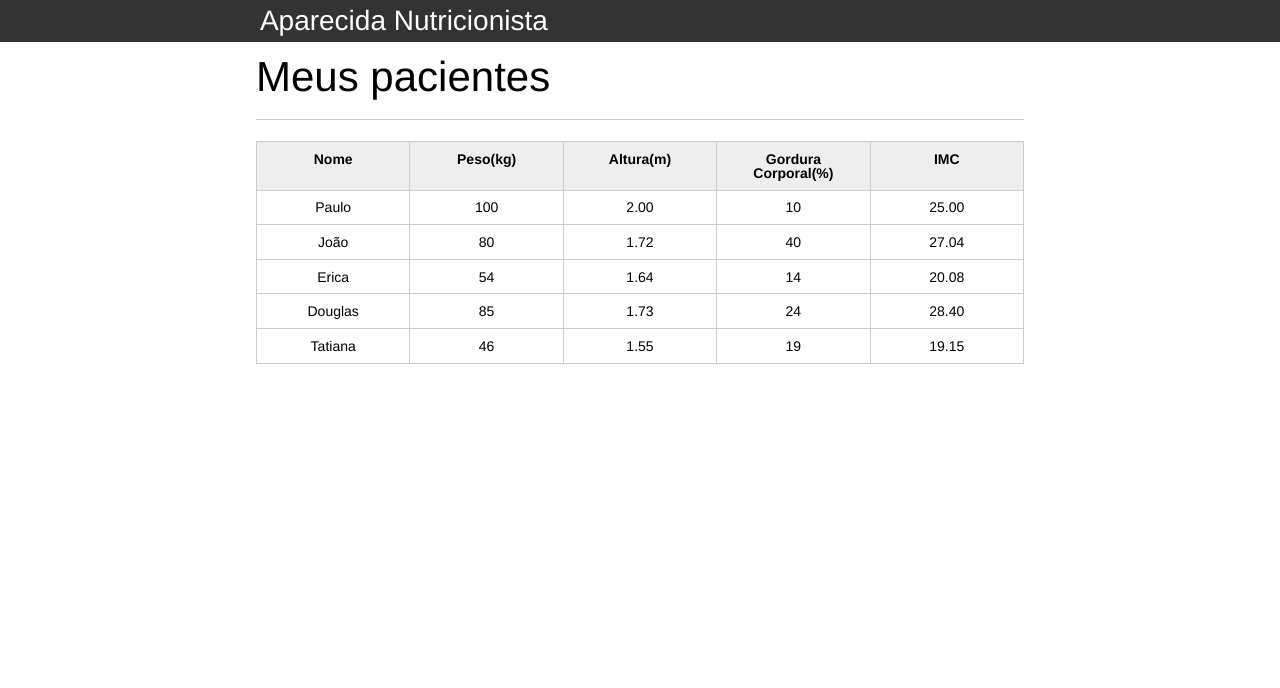
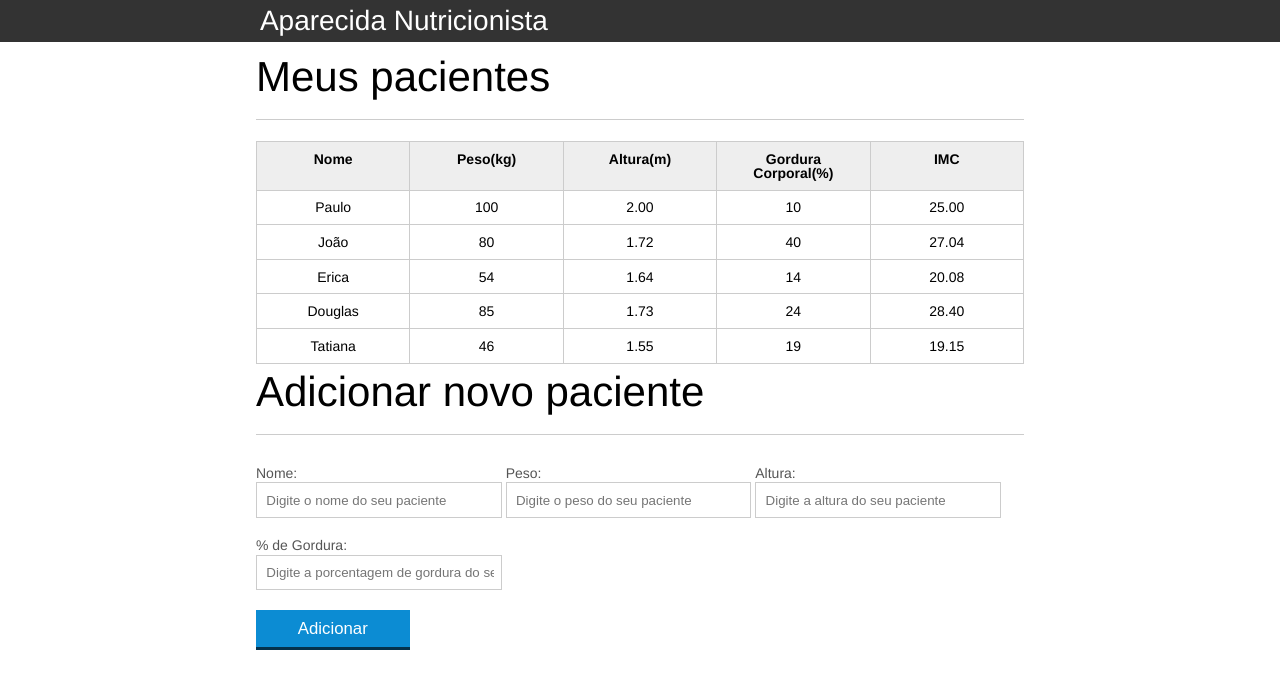
Before and after one commit to rvianapy/aprendendo-javascript-1, a plain HTML site: page introducao-javascript/index.html in a window 1280 px wide. Drawn offline with Linux system fonts and the light colour scheme.

Commit message:
Implementação do formulário para adicionar pacientes

```diff
--- a/introducao-javascript/index.html
+++ b/introducao-javascript/index.html
@@ -28,7 +28,7 @@
 						</tr>
 					</thead>
 					<tbody id="tabela-pacientes">
-						<tr class="paciente" id="primeiro-paciente">
+						<tr class="paciente">
 							<td class="info-nome">Paulo</td>
 							<td class="info-peso">100</td>
 							<td class="info-altura">2.00</td>
@@ -72,6 +72,30 @@
 			</section>
 		</main>
 
+		<section class="container">
+    		<h2 id="titulo-form">Adicionar novo paciente</h2>
+    			<form>
+        			<div class="grupo">
+            			<label for="nome">Nome:</label>
+            			<input id="nome" name="nome" type="text" placeholder="Digite o nome do seu paciente" class="campo">
+        			</div>
+        			<div class="grupo">
+            			<label for="peso">Peso:</label>
+            			<input id="peso" name="peso" type="text" placeholder="Digite o peso do seu paciente" class="campo campo-medio">
+        			</div>
+        			<div class="grupo">
+            			<label for="altura">Altura:</label>
+            			<input id="altura" name="altura" type="text" placeholder="Digite a altura do seu paciente" class="campo campo-medio">
+        			</div>
+        			<div class="grupo">
+            			<label for="gordura">% de Gordura:</label>
+            			<input id="gordura" type="text" placeholder="Digite a porcentagem de gordura do seu paciente" class="campo campo-medio">
+        			</div>
+
+        			<button id="adicionar-paciente" class="botao bto-principal">Adicionar</button>
+    			</form>
+		</section>
+
 		<script src="js/principal.js"></script>
 
 	</body>
--- a/introducao-javascript/js/principal.js
+++ b/introducao-javascript/js/principal.js
@@ -34,3 +34,9 @@ for (var i = 0; i < pacientes.length; i++) {
         tdIMC.textContent = imc.toFixed(2);
     }
 }
+
+titulo.addEventListener("click", mostraMensagem);
+
+function mostraMensagem() {
+    console.log("Olá, eu fui clicado!");
+}
```
